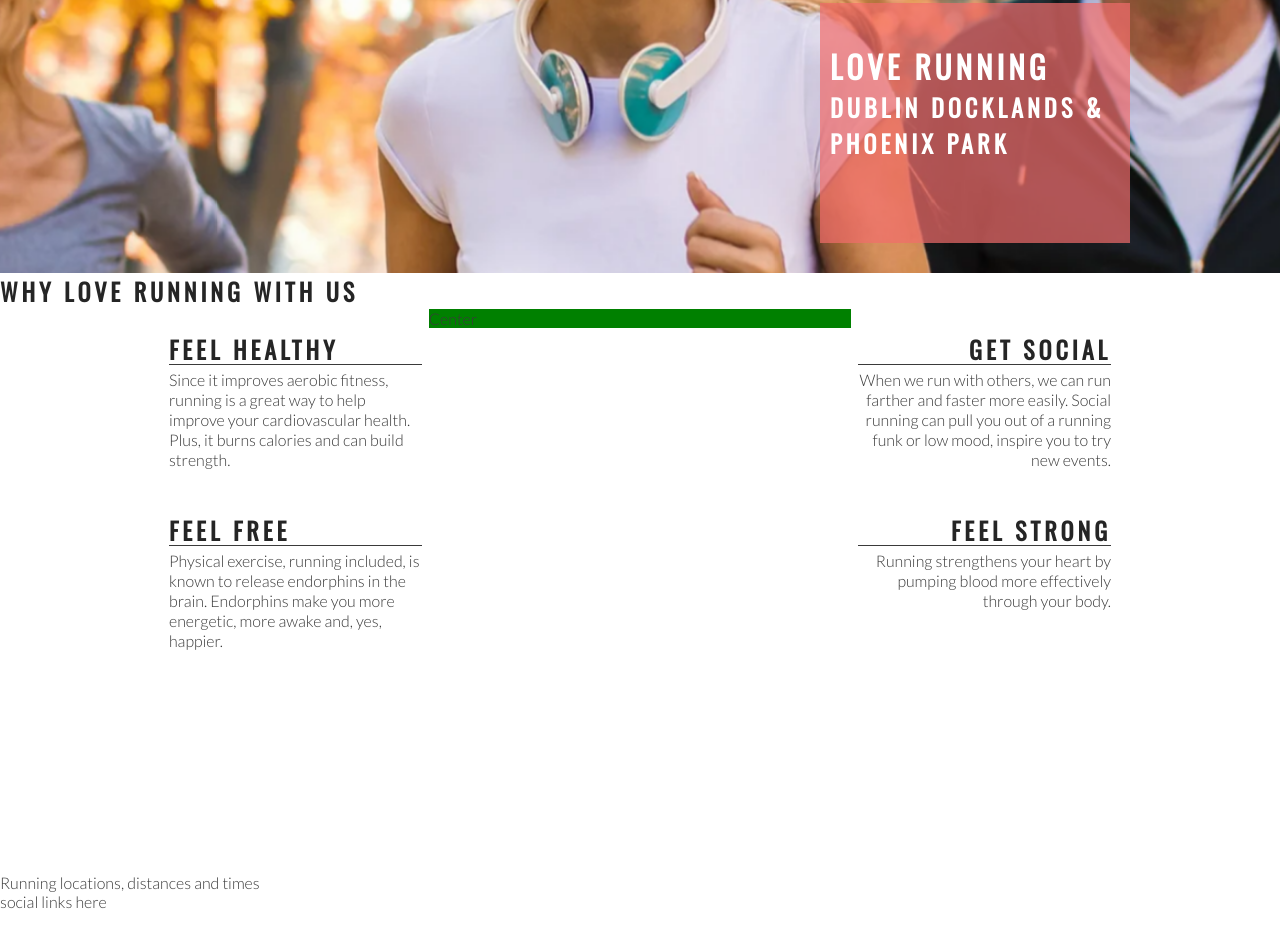
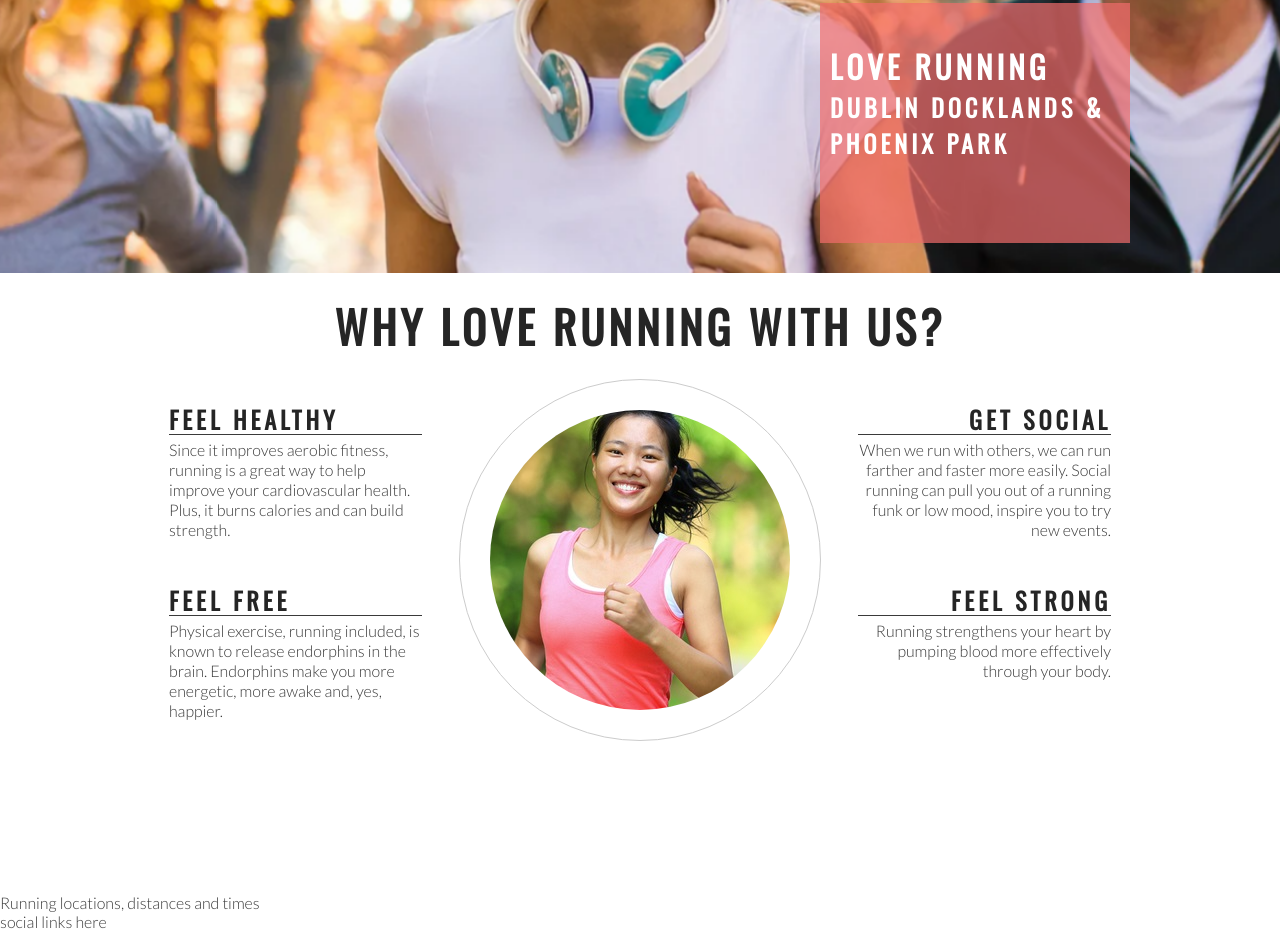
Before and after one commit to MerveKucukzoroglu/love-running, a plain HTML site: page index.html in a window 1280 px wide. Shown: the part 402-1333 px from the top of the page. Drawn offline with nearby package versions, Linux system fonts and the light colour scheme.

Commit message:
Add club ethos central image and style into a circle

```diff
--- a/assets/css/style.css
+++ b/assets/css/style.css
@@ -132,7 +132,6 @@ h1, h2 {
 #center-about {
     width: 33%;
     margin: 0 auto;
-    background-color: green;
 }
 
 hr {
@@ -164,3 +163,26 @@ hr {
 .right-about-heading p {
     text-align: right;
 }
+
+#welcome {
+    text-align: center;
+    margin: 20px;
+    font-size: 280%;
+}
+
+#circle-container {
+    width: 300px;
+    height: 300px;
+    padding: 30px;
+    border-style: solid;
+    border-color: #ccc;
+    border-width: 1px;
+    border-radius: 50%;
+    margin: 0 auto;
+}
+
+#circle-cover-bg {
+    background: url('../images/ethos-center-image.jpeg') no-repeat center center;
+    height: 100%;
+    border-radius: 50%;
+}
--- a/index.html
+++ b/index.html
@@ -40,7 +40,7 @@
         </div>
     </section>
     <section id="club-ethos">
-        <h1>Why Love Running With Us</h1>
+        <h2 id="welcome">Why Love Running With Us?</h2>
         <div id="left-about">
             <div class="left-about-heading">
                 <h2>Feel Healthy</h2>
@@ -72,7 +72,11 @@
                     Running strengthens your heart by pumping blood more effectively through your body.                </p>
             </div>
         </div>
-        <div id="center-about">Center</div>
+        <div id="center-about">
+            <div id="circle-container">
+                <div id="circle-cover-bg"></div>
+            </div>
+        </div>
     </section>
     <section>
         Running locations, distances and times
```
Also changed, not shown: assets/images/ethos-center-image.jpeg (added).
